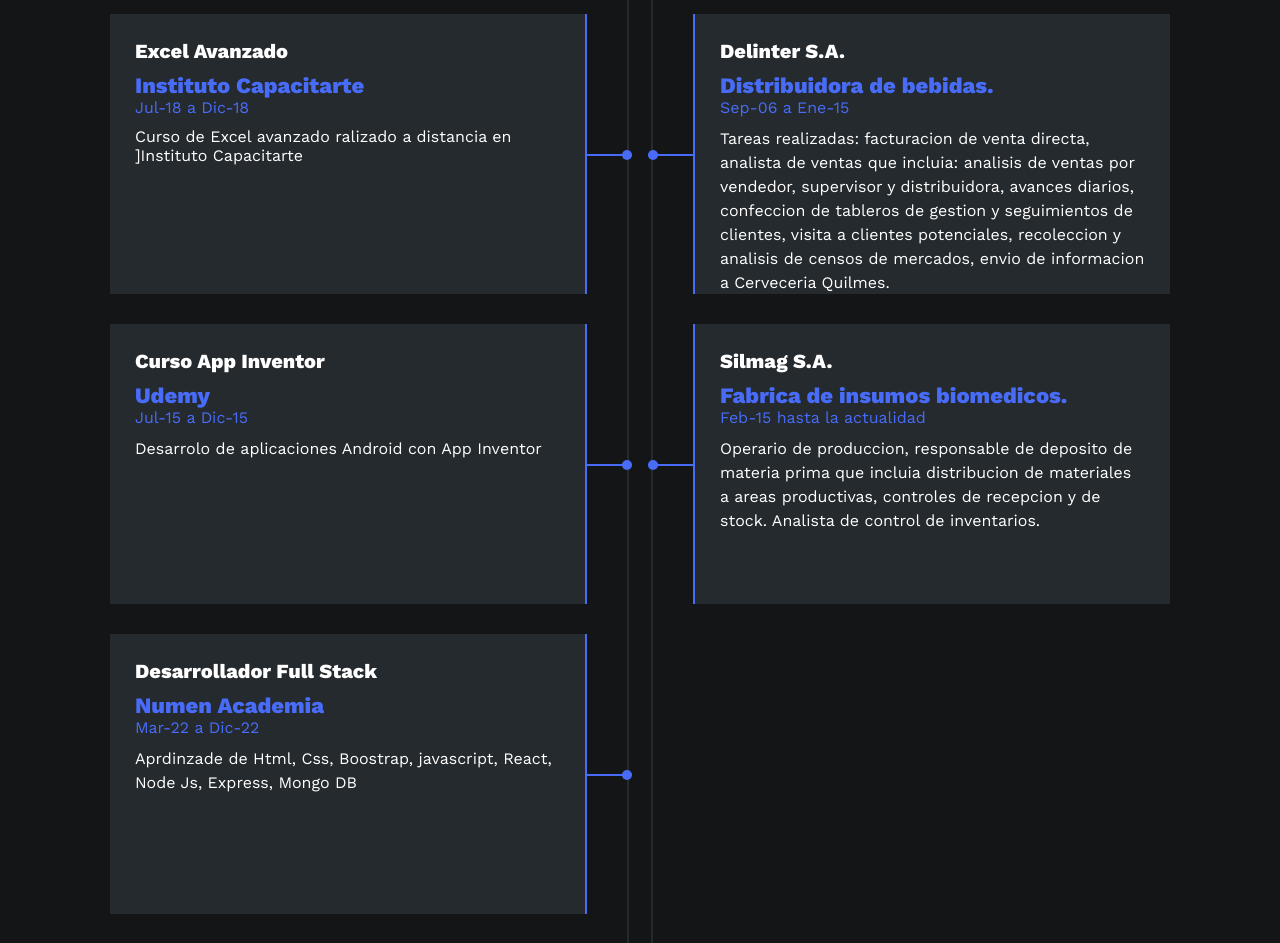
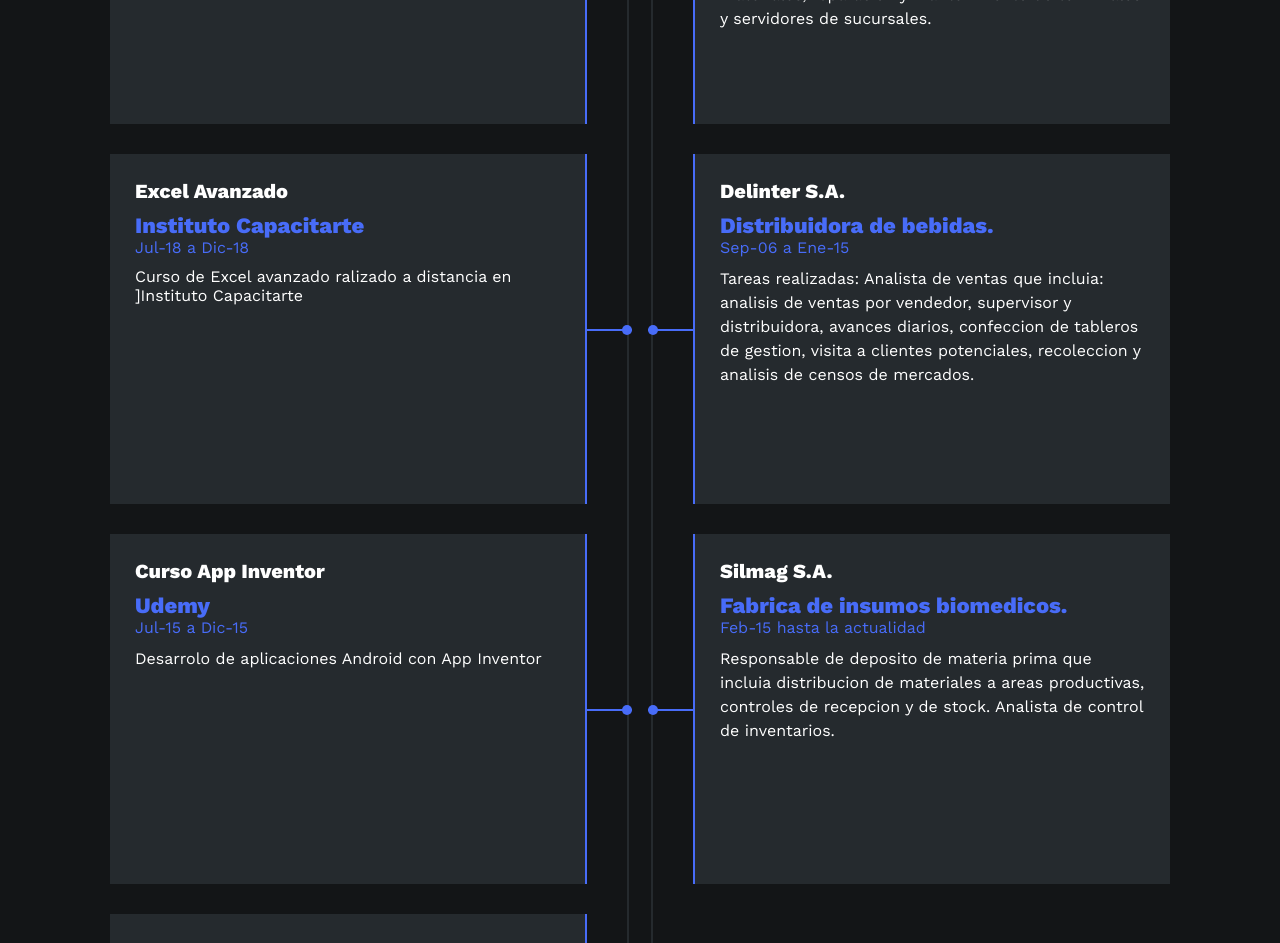
Before and after one commit to villa008/portfolio, a plain HTML site: page index.html in a window 1280 px wide. Shown: the part 2740-3683 px from the top of the page. Drawn offline with nearby package versions, Linux system fonts and the light colour scheme.

Commit message:
Se actualiza div de curriculum

```diff
--- a/css/styles.css
+++ b/css/styles.css
@@ -577,14 +577,14 @@ html {
 .curriculum .fila .izq {
     border-right: 2px solid #486cf8;
     margin-right: 20px;
-    height: 280px;
+    height: 350px;
 
 }
 
 .curriculum .fila .der {
     border-left: 2px solid #486cf8;
     margin-left: 20px;
-    height: 280px;
+    height: 350px;
 }
 
 .curriculum .fila .item .conectori {
@@ -918,7 +918,7 @@ footer .arriba {
         display: block;
     }
     .curriculum .fila .col{
-        width: 90%;
+        width: 100%;
     }
     .curriculum .fila .derecha{
         margin-left: 20px;
--- a/index.html
+++ b/index.html
@@ -315,8 +315,7 @@
                         <span class="casa">Supermercados TOP</span>
                         <span class="fecha">Ene-01 a Agos-06</span>
                         <p>Tareas realizadas: repositor, cajero, jefe de salon, jefe de linea de cajas y encargado de
-                            sucursal.
-                            En oficinas: carga de facturas, responsable de mantenimiento edilicias de sucursales, compra
+                            sucursal. En oficinas: carga de facturas, responsable de mantenimiento edilicias de sucursales, compra
                             de materiales, reparacion y mantenmiento de terminales y servidores de sucursales.
                         </p>
                         <div class="conectord">
@@ -328,10 +327,11 @@
                         <h4>Delinter S.A.</h4>
                         <span class="casa">Distribuidora de bebidas.</span>
                         <span class="fecha">Sep-06 a Ene-15</span>
-                        <p>Tareas realizadas: facturacion de venta directa, analista de ventas que incluia: analisis de
-                            ventas por vendedor, supervisor y distribuidora, avances diarios, confeccion de tableros de
-                            gestion y seguimientos de clientes, visita a clientes potenciales, recoleccion y analisis de
-                            censos de mercados, envio de informacion a Cerveceria Quilmes.</p>
+                        <p>Tareas realizadas: Analista de ventas que incluia: analisis de ventas por vendedor,
+                            supervisor y distribuidora, avances diarios,
+                             confeccion de tableros de gestion,
+                             visita a clientes potenciales, recoleccion y analisis de
+                            censos de mercados.</p>
                         <div class="conectord">
                             <div class="circulod"></div>
                         </div>
@@ -341,9 +341,7 @@
                         <h4>Silmag S.A.</h4>
                         <span class="casa">Fabrica de insumos biomedicos.</span>
                         <span class="fecha">Feb-15 hasta la actualidad</span>
-                        <p>Operario de produccion, responsable de deposito de materia prima que incluia distribucion de
-                            materiales a areas productivas, controles de recepcion y de stock.
-                            Analista de control de inventarios.
+                        <p>Responsable de deposito de materia prima que incluia distribucion de materiales a areas productivas, controles de recepcion y de stock. Analista de control de inventarios.
                         </p>
                         <div class="conectord">
                             <div class="circulod"></div>
```
